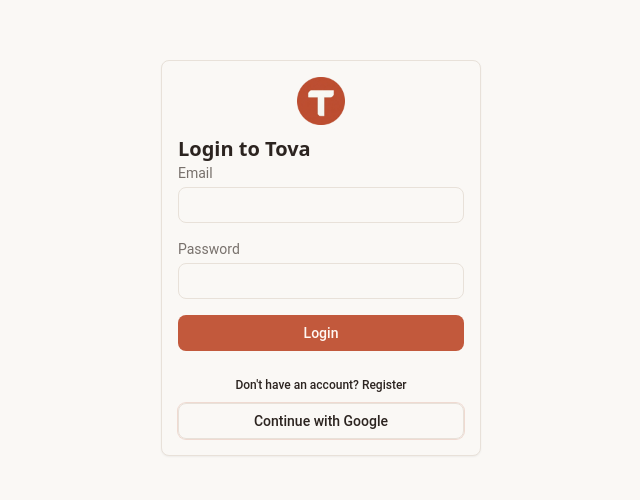
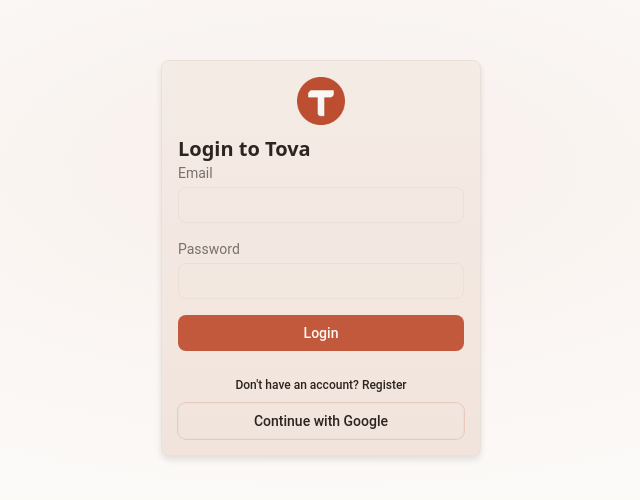
Before and after one commit to alex-moon/tova, a React (Vite) app in the folder src/client/: page / in a window 1280 px wide. Shown: the part 142-642 px from the top of the page, without its empty margins (319-959 px from the left). Built offline with nearby package versions, Linux system fonts and the light colour scheme; no server answers.

Commit message:
feat: #191 Assets Library and Login

```diff
--- a/src/client/src/components/AssetLibrary.tsx
+++ b/src/client/src/components/AssetLibrary.tsx
@@ -215,7 +215,7 @@ const AssetLibrary: React.FC<AssetLibraryProps> = ({ onClose, onPickAsset }) =>
       onClick={onClose}
     >
       <div
-        className="flex max-h-[85dvh] w-full max-w-2xl flex-col rounded-xl border border-border bg-background shadow-lg"
+        className="flex max-h-[85dvh] w-full max-w-2xl flex-col rounded-xl border border-border shadow-lg panel-surface"
         onClick={(e) => e.stopPropagation()}
         role="dialog"
         aria-label="Asset library"
--- a/src/client/src/components/Login.tsx
+++ b/src/client/src/components/Login.tsx
@@ -31,7 +31,7 @@ const Login: React.FC = () => {
   };
 
   return (
-    <main className="flex h-dvh w-full overflow-hidden">
+    <main className="flex h-dvh w-full overflow-hidden ambient-wash">
       <Card className="mx-auto my-auto w-[min(20rem,calc(100vw-2rem))]">
         <CardHeader>
           <div className="mb-1 flex justify-center">
--- a/src/client/src/components/ui/card.tsx
+++ b/src/client/src/components/ui/card.tsx
@@ -7,7 +7,7 @@ function Card({ className, ...props }: React.ComponentProps<'div'>) {
     <div
       data-slot="card"
       className={cn(
-        'flex flex-col rounded-lg border border-border bg-card py-4 shadow-sm transition-colors',
+        'flex flex-col rounded-lg border border-border bg-card py-4 shadow-md panel-surface transition-colors',
         className,
       )}
       {...props}
```
